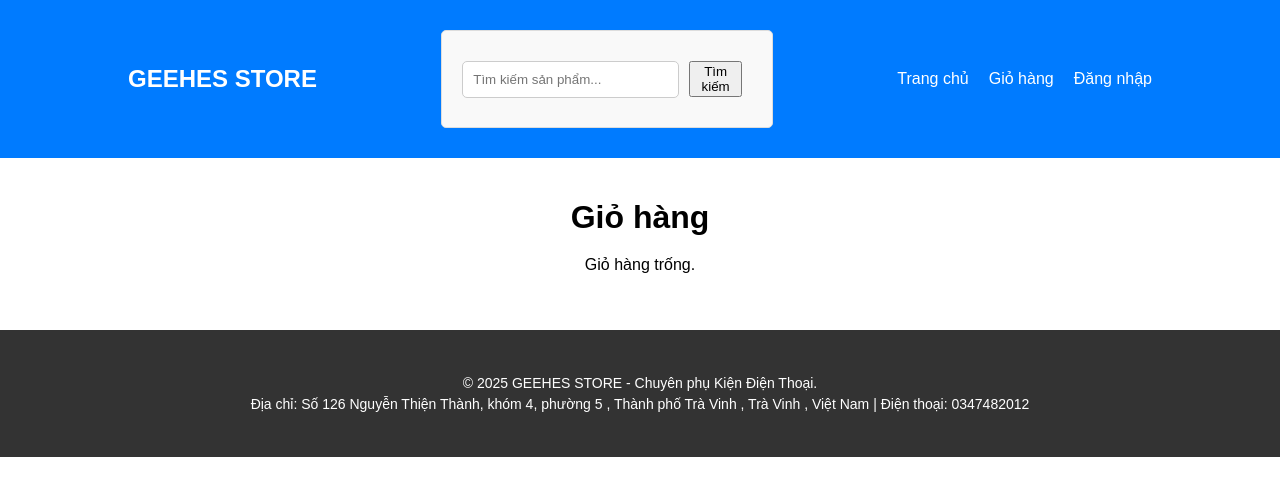
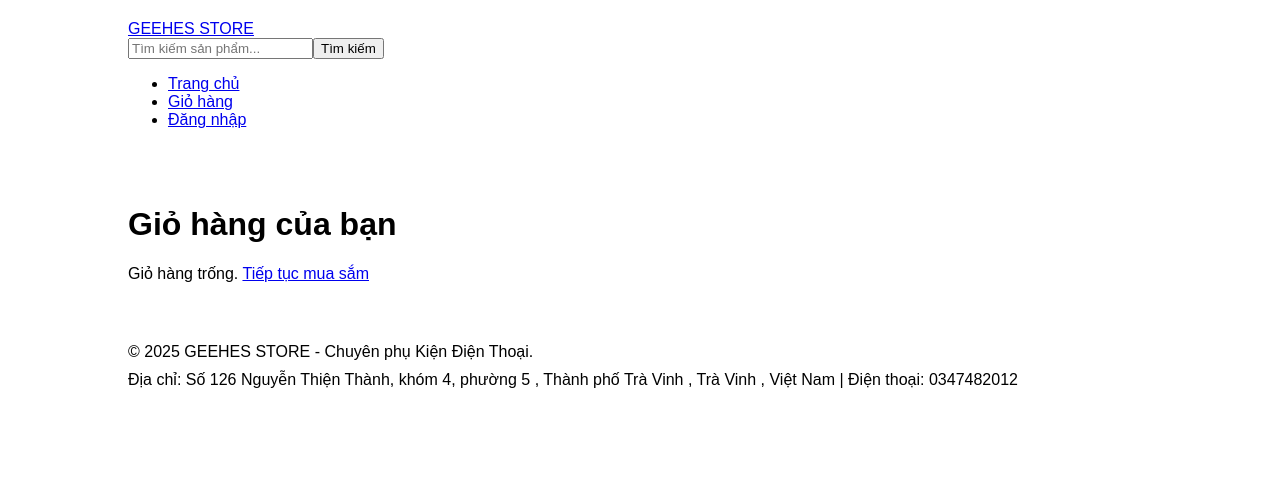
Before and after one commit to VungNguyenYT/HDT_WebPKDT, a PHP site: page /HDT_WebPKDT/cart.php in a window 1280 px wide. Shown: the top 496 px of the page. Run offline with PHP 8.4, Linux system fonts and the light colour scheme; a user stored in the database is signed in.

Commit message:
update code

```diff
--- a/api/products.php
+++ b/api/products.php
@@ -8,7 +8,7 @@ $method = $_SERVER['REQUEST_METHOD'];
 switch ($method) {
     case 'GET':
         // Lấy danh sách sản phẩm
-        $stmt = $conn->prepare("SELECT id, name, price FROM products");
+        $stmt = $conn->prepare("SELECT ProductID, ProductName, Price FROM products");
         $stmt->execute();
         $products = $stmt->fetchAll(PDO::FETCH_ASSOC);
         echo json_encode(['success' => true, 'data' => $products]);
@@ -17,7 +17,7 @@ switch ($method) {
     case 'POST':
         // Thêm sản phẩm mới
         $data = json_decode(file_get_contents('php://input'), true);
-        $stmt = $conn->prepare("INSERT INTO products (name, price) VALUES (:name, :price)");
+        $stmt = $conn->prepare("INSERT INTO products (ProductName, Price) VALUES (:name, :price)");
         $stmt->execute(['name' => $data['name'], 'price' => $data['price']]);
         echo json_encode(['success' => true, 'message' => 'Thêm sản phẩm thành công']);
         break;
--- a/assets/css/style.css
+++ b/assets/css/style.css
@@ -38,156 +38,11 @@ body {
     border-radius: 5px;
 }
 
-/*HEADER NÈ*/
-
-header {
-    background-color: #007bff;
-    color: #fff;
-    padding: 10px 0;
-}
-
-header .container {
-    display: flex;
-    justify-content: space-between;
-    align-items: center;
-}
-
-header .logo a {
-    text-decoration: none;
-    color: #fff;
+h2 {
     font-size: 24px;
-    font-weight: bold;
-}
-
-header nav ul {
-    list-style: none;
-    margin: 0;
-    padding: 0;
-    display: flex;
-    gap: 20px;
-}
-
-header nav ul li a {
-    text-decoration: none;
-    color: #fff;
-    font-size: 16px;
-}
-
-/* FOOTER NÈ */
-
-footer {
-    background-color: #333;
-    color: #fff;
-    text-align: center;
-    padding: 20px 0;
-    margin-top: 20px;
-}
-
-footer p {
-    margin: 5px 0;
-    font-size: 14px;
-}
-
-/* CHECKOUT */
-form {
-    max-width: 600px;
-    margin: 0 auto;
-    padding: 20px;
-    border: 1px solid #ddd;
-    border-radius: 5px;
-    background-color: #f9f9f9;
-}
-
-form h2 {
-    margin-bottom: 15px;
-}
-
-form label {
-    display: block;
-    margin-bottom: 5px;
-    font-weight: bold;
-}
-
-form input, form textarea {
-    width: 100%;
-    padding: 10px;
-    margin-bottom: 15px;
-    border: 1px solid #ccc;
-    border-radius: 5px;
-}
-
-form textarea {
-    resize: none;
-    height: 100px;
-}
-
-form .btn {
-    width: 100%;
-    padding: 10px;
-    background-color: #007bff;
-    color: white;
-    border: none;
-    border-radius: 5px;
-    font-size: 16px;
-    cursor: pointer;
-}
-
-form .btn:hover {
-    background-color: #0056b3;
-}
-
-
-LOGIN/REGISTER
-.container {
-    max-width: 400px;
-    margin: 0 auto;
-    padding: 20px;
-    border: 1px solid #ddd;
-    border-radius: 5px;
-    background-color: #f9f9f9;
-}
-
-h1 {
-    text-align: center;
     margin-bottom: 20px;
 }
 
-form label {
-    display: block;
-    margin-bottom: 5px;
-    font-weight: bold;
+p {
+    margin: 10px 0;
 }
-
-form input {
-    width: 100%;
-    padding: 10px;
-    margin-bottom: 15px;
-    border: 1px solid #ccc;
-    border-radius: 5px;
-}
-
-form .btn {
-    width: 100%;
-    padding: 10px;
-    background-color: #007bff;
-    color: white;
-    border: none;
-    border-radius: 5px;
-    font-size: 16px;
-    cursor: pointer;
-}
-
-form .btn:hover {
-    background-color: #0056b3;
-}
-
-.error {
-    color: red;
-    text-align: center;
-    margin-bottom: 15px;
-    font-weight: bold;
-}
-
-p {
-    text-align: center;
-}
--- a/cart.php
+++ b/cart.php
@@ -1,30 +1,44 @@
 <?php
 include 'includes/header.php';
 session_start();
+include 'includes/db.php'; // Kết nối cơ sở dữ liệu
 
-include 'includes/db.php'; // Đường dẫn tới file db.php
-session_start();
-
+if ($_SERVER['REQUEST_METHOD'] === 'POST') {
     if (!isset($_SESSION['user'])) {
         header('Location: login.php');
         exit;
     }
 
-// Xử lý giỏ hàng
-if ($_SERVER['REQUEST_METHOD'] === 'POST') {
-    $productID = $_POST['product_id'];
-    $quantity = $_POST['quantity'];
+    $productID = $_POST['product_id'] ?? null;
+    $quantity = $_POST['quantity'] ?? 1;
+
+    if (!$productID || $quantity <= 0) {
+        header('Location: product.php');
+        exit;
+    }
+
+    if (!isset($_SESSION['cart'])) {
+        $_SESSION['cart'] = [];
+    }
+
+    if (isset($_SESSION['cart'][$productID])) {
+        $_SESSION['cart'][$productID] += $quantity;
+    } else {
         $_SESSION['cart'][$productID] = $quantity;
     }
 
-// Hiển thị giỏ hàng
+    header('Location: cart.php');
+    exit;
+}
+
 $cart = $_SESSION['cart'] ?? [];
+
 ?>
 
 <div class="container">
-    <h1>Giỏ hàng</h1>
+    <h1>Giỏ hàng của bạn</h1>
     <?php if (empty($cart)): ?>
-        <p>Giỏ hàng trống.</p>
+        <p>Giỏ hàng trống. <a href="index.php">Tiếp tục mua sắm</a></p>
     <?php else: ?>
         <table>
             <thead>
@@ -33,31 +47,51 @@ $cart = $_SESSION['cart'] ?? [];
                     <th>Số lượng</th>
                     <th>Giá</th>
                     <th>Tổng</th>
+                    <th>Thao tác</th>
                 </tr>
             </thead>
             <tbody>
                 <?php
                 $total = 0;
                 foreach ($cart as $productID => $quantity):
-                    $query = "SELECT * FROM Products WHERE ProductID = :id";
-                    $stmt = $conn->prepare($query);
+                    $stmt = $conn->prepare("SELECT ProductName, Price, ImageURL FROM products WHERE ProductID = :id");
                     $stmt->execute(['id' => $productID]);
                     $product = $stmt->fetch(PDO::FETCH_ASSOC);
+
+                    if ($product) {
                         $subtotal = $product['Price'] * $quantity;
                         $total += $subtotal;
                         ?>
                         <tr>
-                        <td><?= $product['ProductName'] ?></td>
-                        <td><?= $quantity ?></td>
+                            <td>
+                                <img src="assets/images/<?= htmlspecialchars($product['ImageURL']) ?>" style="width: 50px;">
+                                <?= htmlspecialchars($product['ProductName']) ?>
+                            </td>
+                            <td>
+                                <form action="update_cart.php" method="post" style="display: inline;">
+                                    <input type="hidden" name="product_id" value="<?= $productID ?>">
+                                    <input type="number" name="quantity" value="<?= $quantity ?>" min="1" style="width: 50px;">
+                                    <button type="submit" name="action" value="update">Cập nhật</button>
+                                </form>
+                            </td>
                             <td><?= number_format($product['Price'], 0, ',', '.') ?> VND</td>
                             <td><?= number_format($subtotal, 0, ',', '.') ?> VND</td>
+                            <td>
+                                <form action="update_cart.php" method="post" style="display: inline;">
+                                    <input type="hidden" name="product_id" value="<?= $productID ?>">
+                                    <button type="submit" name="action" value="delete">Xóa</button>
+                                </form>
+                            </td>
                         </tr>
-                <?php endforeach; ?>
+                    <?php
+                    }
+                endforeach;
+                ?>
             </tbody>
             <tfoot>
                 <tr>
-                    <td colspan="3">Tổng cộng</td>
-                    <td><?= number_format($total, 0, ',', '.') ?> VND</td>
+                    <td colspan="3"><strong>Tổng cộng</strong></td>
+                    <td colspan="2"><?= number_format($total, 0, ',', '.') ?> VND</td>
                 </tr>
             </tfoot>
         </table>
--- a/includes/footer.php
+++ b/includes/footer.php
@@ -2,7 +2,8 @@
 <footer>
     <div class="container">
         <p>&copy; <?= date('Y') ?> GEEHES STORE - Chuyên phụ Kiện Điện Thoại. </p>
-        <p>Địa chỉ: Số 126 Nguyễn Thiện Thành, khóm 4, phường 5 , Thành phố Trà Vinh , Trà Vinh , Việt Nam | Điện thoại: 0347482012</p>
+        <p>Địa chỉ: Số 126 Nguyễn Thiện Thành, khóm 4, phường 5 , Thành phố Trà Vinh , Trà Vinh , Việt Nam | Điện thoại:
+            0347482012</p>
     </div>
 </footer>
 </body>
--- a/includes/header.php
+++ b/includes/header.php
@@ -14,15 +14,12 @@
             <div class="logo">
                 <a href="index.php">GEEHES STORE</a>
             </div>
-
-            <div class="search-bar" style="display: flex;" >
-                <form style="display: flex; height: auto;" action="search_results.php" method="GET">
-                    <input style=" margin: auto ;" type="text" name="query" placeholder="Tìm kiếm sản phẩm..." required>
-                    <button style="width:auto ; height: auto; margin: 10px" type="submit">Tìm kiếm</button>
+            <div class="search-bar" style="display: flex;">
+                <form style="display: flex;" action="search_results.php" method="GET">
+                    <input type="text" name="query" placeholder="Tìm kiếm sản phẩm..." required>
+                    <button type="submit">Tìm kiếm</button>
                 </form>
             </div>
-
-
             <nav>
                 <ul>
                     <li><a href="index.php">Trang chủ</a></li>
```
Also changed, not shown: api/cart.php (added, +87 -0 lines), api/search.php (+9 -8 lines), product.php (+14 -5 lines), search_results.php (+19 -19 lines), update_cart.php (added, +25 -0 lines). Lines whose indentation alone changed are shown as unchanged.
